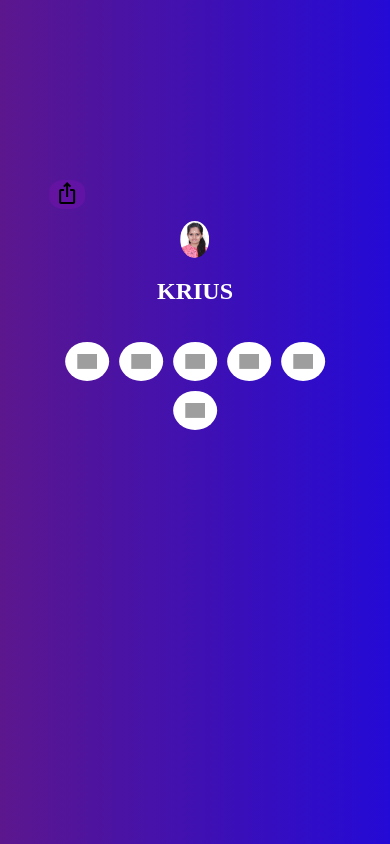
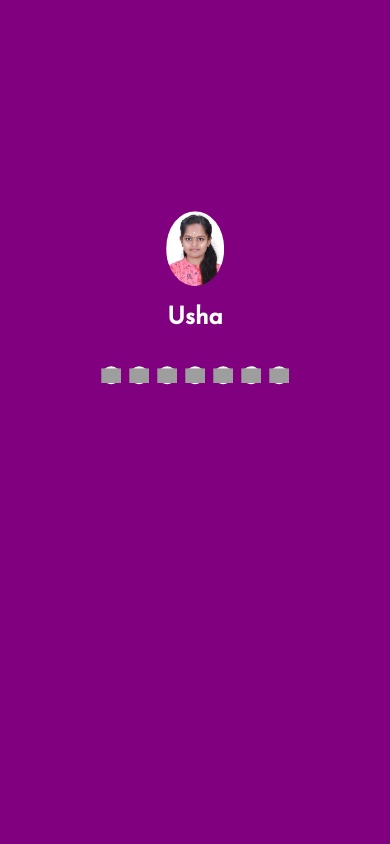
Before and after one commit to Krius2023/portfolio-v1, a plain HTML site: page index.html in a window 390 px wide. Drawn offline with Linux system fonts and the light colour scheme; grey boxes are pictures that could not be loaded.

Commit message:
updated links and styles

```diff
--- a/index.html
+++ b/index.html
@@ -7,18 +7,17 @@
     <link rel='shortcut icon' href='./assets/profile.svg' type='image/svg'>
     <title>Portfolio</title>
     <link rel='stylesheet' href='styles.css'>
+    <link rel="preconnect" href="https://fonts.googleapis.com">
+    <link rel="preconnect" href="https://fonts.gstatic.com" crossorigin>
+    <link href="https://fonts.googleapis.com/css2?family=Josefin+Sans:wght@500&display=swap" rel="stylesheet">
 </head>
 
 <body>
     <div class='main'>
 
-        <button class='share' onClick='' style="color:white">
-            <img src='./assets/share.svg' alt='share'>
-        </button>
-
         <div class='picture'>
             <img src='./assets/picture.jpg' width=20% height=20% alt='profile_picture'>
-            <h2 style="color:white">KRIUS</h2>
+            <h2 style="color:white; font-family: 'Josefin Sans', sans-serif;">Usha</h2>
         </div>
         <div class='social_icons'>
             <ul>
@@ -28,7 +27,7 @@
                             heigth='20' width='20' /></a>
                 </li>
                 <li>
-                    <a href='https://hashnode.com/@krius2023' target='_blank'><img title='hashnode'
+                    <a href='https://krius2023.hashnode.dev/' target='_blank'><img title='hashnode'
                             src='https://cdn.jsdelivr.net/npm/simple-icons@9.17.0/icons/hashnode.svg' alt='hashnode'
                             heigth='20' width='20' /></a>
                 </li>
@@ -43,13 +42,18 @@
                             heigth='20' width='20' /></a>
                 </li>
                 <li>
-                    <a href='https://exercism.org/profiles/Krius2023' target='_blank'><img title='exercism'
+                    <a href='https://exercism.org/profiles/Krius2023/solutions?track_slug=typescript&order=newest_first' target='_blank'><img title='exercism'
                             src='https://cdn.jsdelivr.net/npm/simple-icons@9.17.0/icons/exercism.svg' alt='exercism'
                             heigth='20' width='20' /></a>
                 </li>
                 <li>
                     <a href='https://twitter.com/krius2023' target='_blank'><img title='twitter'
                             src='https://cdn.jsdelivr.net/npm/simple-icons@9.17.0/icons/twitter.svg' alt='twitter'
+                            heigth='20' width='20' /></a>
+                </li>
+                <li>
+                    <a href='http://www.linkedin.com/in/krius2023' target='_blank'><img title='linkedin'
+                            src='https://cdn.jsdelivr.net/npm/simple-icons@9.17.0/icons/linkedin.svg' alt='linkedin'
                             heigth='20' width='20' /></a>
                 </li>
             </ul>
--- a/styles.css
+++ b/styles.css
@@ -1,9 +1,5 @@
 body {
-    background: rgb(18, 0, 36);
-    background: -moz-linear-gradient(111deg, rgba(18, 0, 36, 1) 0%, rgba(92, 23, 141, 1) 0%, rgba(36, 10, 214, 1) 100%);
-    background: -webkit-linear-gradient(111deg, rgba(18, 0, 36, 1) 0%, rgba(92, 23, 141, 1) 0%, rgba(36, 10, 214, 1) 100%);
-    background: linear-gradient(111deg, rgba(18, 0, 36, 1) 0%, rgba(92, 23, 141, 1) 0%, rgba(36, 10, 214, 1) 100%);
-    filter: progid:DXImageTransform.Microsoft.gradient(startColorstr="#120024", endColorstr="#240ad6", GradientType=1);
+    background: purple;
 }
 
 div.main {
@@ -55,7 +51,7 @@ div.social_icons ul li {
 }
 
 div.social_icons ul li a {
-    padding: 12px;
+    padding: 8px;
     display: flex;
     justify-content: center;
     align-items: center;
@@ -63,3 +59,18 @@ div.social_icons ul li a {
     text-decoration: none;
     background-color: #ffffff;
 }
+
+@media only screen and (max-width: 600px) {
+    div.picture img {
+        width: 40%;
+    }
+
+    div.social_icons ul li a {
+        padding: 4px !important;
+    }
+
+    div.social_icons ul li a {
+        width: 10px !important;
+        height: 10px !important;
+    }
+}
```
